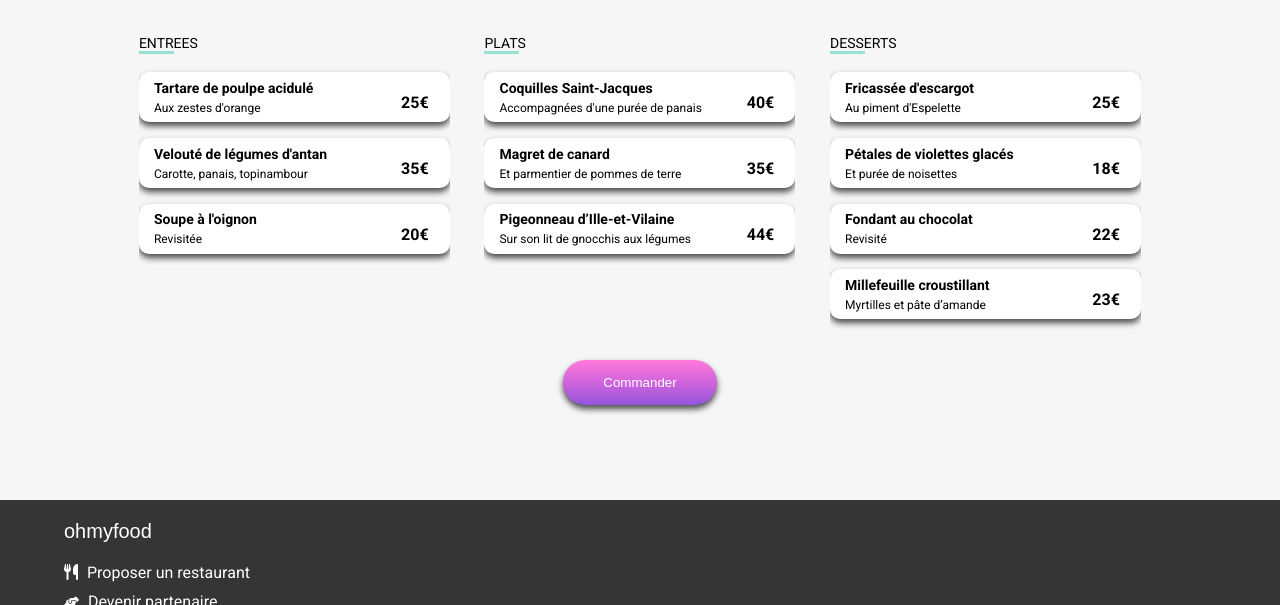
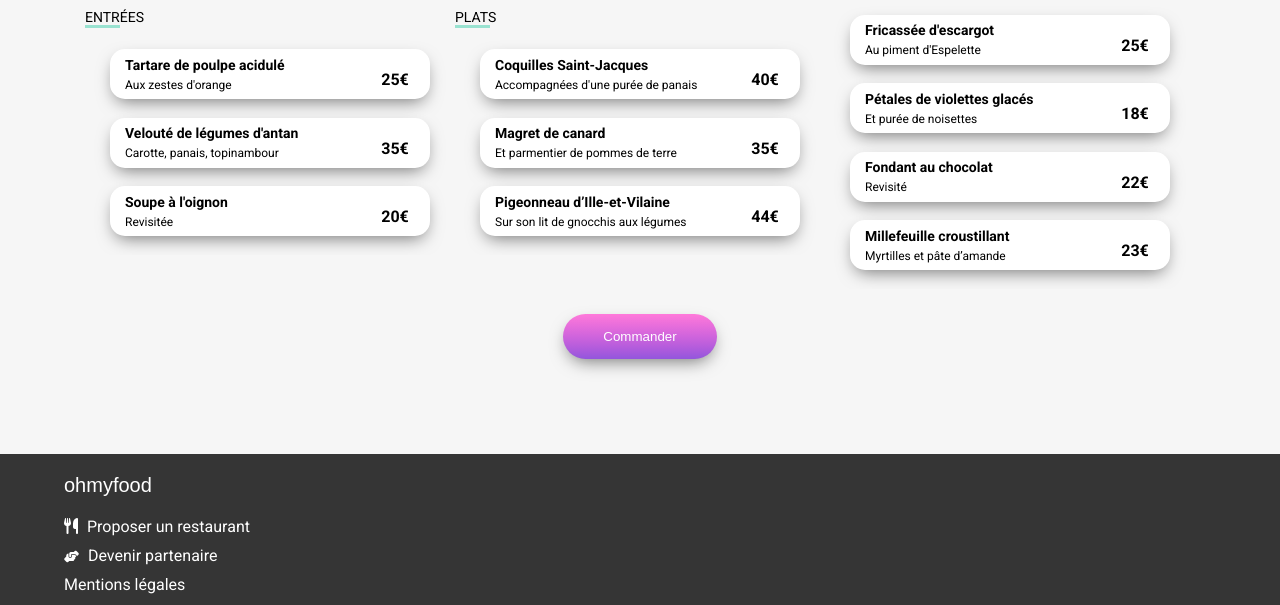
Before and after one commit to martiquet/Projet3OCR, a website: page àlafrançaise.html in a window 1280 px wide. Shown: the part 544-1149 px from the top of the page. Drawn offline with Linux system fonts and the light colour scheme; a web font is replaced by a local one.

Commit message:
Media querries fix

```diff
--- a/sass/Layouts/container.scss
+++ b/sass/Layouts/container.scss
@@ -40,15 +40,20 @@
 .fonctionnement {
     padding-top: 40px;
     margin: 0 5% 70px;
+
+
         &__title {
             margin-bottom: 20px;
         }
         &__list {
             display: flex;
             flex-direction: column;
+            justify-content: center;
             align-items: center;
         }
+
 }
+
 
 .fonctionnement__list li{
     background-color: #f6f6f6;
@@ -189,12 +194,22 @@
     align-items: center;
     padding: 0 5%;
 
+
     .menu-box {
+
         overflow: hidden;
+        display: flex;
+        flex-direction: column;
+        align-items: center;
+        @media screen and (min-width:1000px) {
+            display: flex;
+            flex-direction: row;
+
     }
+}
 
 
-    }
+
 
         .title-heart {
             display: flex;
@@ -214,12 +229,16 @@
 
 
         }
+    }
 
     .menu-all {
 
         animation: animenu 1s;
         animation-fill-mode: both;
         overflow: hidden;
+        display: flex;
+        flex-direction: column;
+        align-items: center;
 
 
 
@@ -228,6 +247,7 @@
                 padding-bottom: 3px;
                 font-size: 14px;
                 margin-top: 20px;
+                width: 100%;
 
                 &:after {
                     @include menu-border;
@@ -241,13 +261,13 @@
                 display: flex;
                 flex-direction: row;
                 cursor: pointer;
-                margin: 5% 0;
+                margin: 5% 25px;
                 height: 50px;
                 background-color: white;
-                border-radius: 10px;
+                border-radius: 15px;
                 @include box-shadow;
-                max-width: 311px;
-                min-width: 311px;
+                max-width: 320px;
+                min-width: 320px;
 
                 &__txt {
                     display: flex;
@@ -341,12 +361,9 @@
 
 
     @media screen and (min-width:1000px) {
-        .menu-box {
-        display: flex;
-        flex-direction: row;
-        justify-content: space-around;
-        width:90%
-        }
+
+
+
         .backgroundmain {
             display: flex;
             height: 370px;
@@ -354,7 +371,20 @@
 
         }
 
-        .boxmenu {
-            min-width: 311px;
+
+        .fonctionnement__list {
+            display: flex;
+            flex-direction: row;
+             li {
+                margin-right: 15px;
+             }
+
         }
+
+        .menu-all {
+            width: auto;
+        }
+
+
+
     }
--- a/sass/Layouts/header.scss
+++ b/sass/Layouts/header.scss
@@ -7,5 +7,5 @@
 }
 
 .headerlogo img{
-    width: 45%;
+    width: 227px;
 }
--- a/sass/Utils/mixins.scss
+++ b/sass/Utils/mixins.scss
@@ -1,11 +1,11 @@
 @mixin box-shadow {
-    box-shadow: 0px 4px 6px 0px rgba(0, 0, 0, 0.7);
+    box-shadow: 0px 7px 17px -5px rgba(0,0,0,0.53);
 }
 
 @mixin hover-bright {
     transition: ease .5s;
     filter: brightness(120%);
-    box-shadow: 1px 1px 7px 0px rgba(12, 12, 12, 0.877);
+    box-shadow: 0px 14px 13px 0px rgba(0,0,0,0.85);
 }
 @mixin heartfull {
 
--- a/àlafrançaise.html
+++ b/àlafrançaise.html
@@ -59,7 +59,7 @@
                 <div class="menu-box">
                     <div class="entrées menu-all">
                         <h3 class="title">
-                            ENTREES
+                            ENTRÉES
                         </h3>
 
 
```
Also changed, not shown: Lanoteenchantée.html (+1 -1 lines), Lapalettedugoût.html (+1 -1 lines), Ledélicedessens.html (+1 -1 lines), index.html (+1 -1 lines), public/css/style.css, 1 other file.
